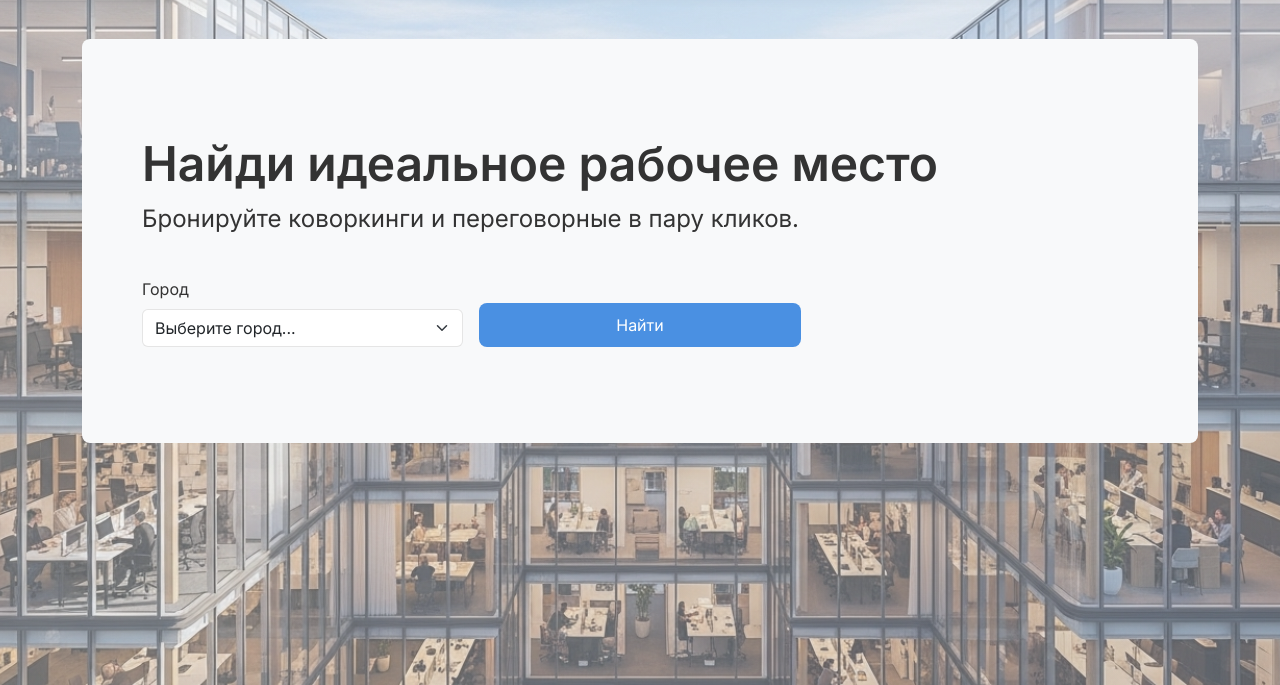
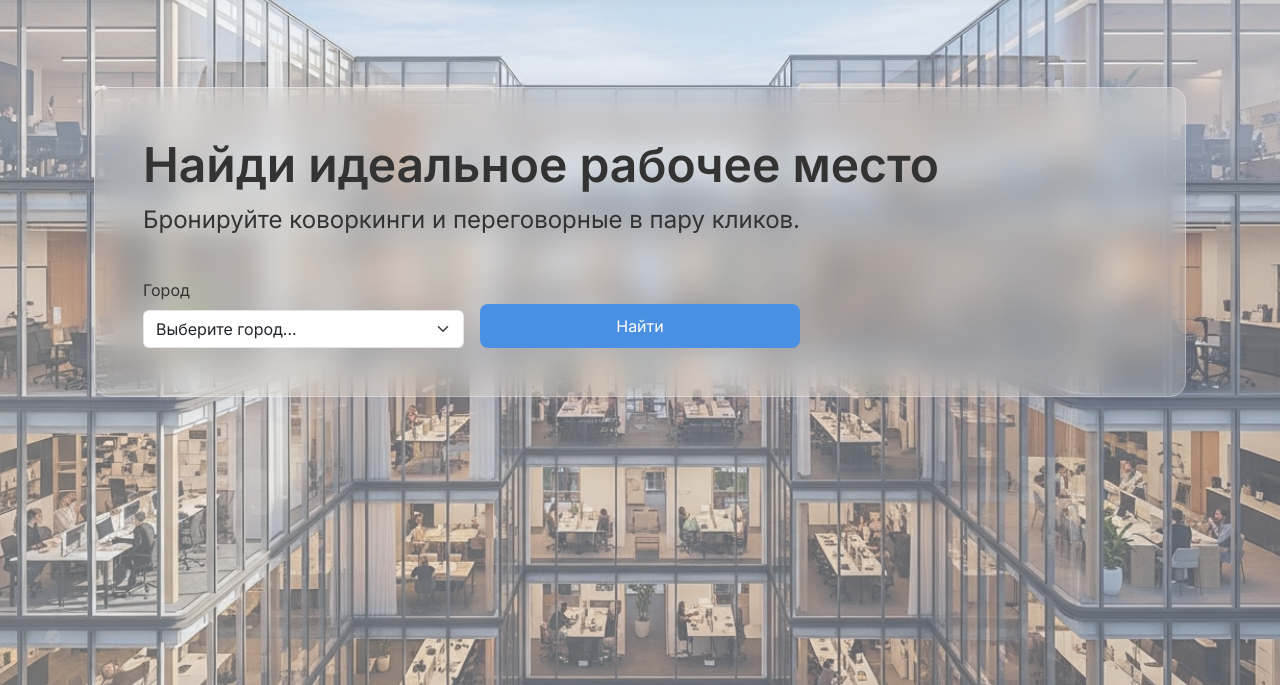
Before and after one commit to ADanUser/DeskHub, a Django app: page / in a window 1280 px wide. Shown: the part 61-746 px from the top of the page. Run offline with Django 5.2, Linux system fonts and the light colour scheme; data that the repository does not hold is empty.

Commit message:
Fix CSS caching and transparency

```diff
--- a/static/css/style.css
+++ b/static/css/style.css
@@ -23,12 +23,12 @@ body {
 }
 
 .glass-card {
-    background: rgba(255, 255, 255, 0.7);
-    backdrop-filter: blur(12px);
-    -webkit-backdrop-filter: blur(12px);
-    border: 1px solid rgba(255, 255, 255, 0.5);
+    background: rgba(255, 255, 255, 0.2); /* Сделал еще прозрачнее */
+    backdrop-filter: blur(15px);
+    -webkit-backdrop-filter: blur(15px);
+    border: 1px solid rgba(255, 255, 255, 0.3);
     border-radius: 16px;
-    box-shadow: 0 8px 32px 0 rgba(31, 38, 135, 0.07);
+    box-shadow: 0 8px 32px 0 rgba(31, 38, 135, 0.1);
 }
 
 .btn-primary {
--- a/templates/base.html
+++ b/templates/base.html
@@ -12,7 +12,7 @@
     <!-- Google Fonts -->
     <link href="https://fonts.googleapis.com/css2?family=Inter:wght@300;400;600&display=swap" rel="stylesheet">
     <!-- Custom CSS -->
-    <link href="{% static 'css/style.css' %}" rel="stylesheet">
+    <link href="{% static 'css/style.css' %}?v={% now 'U' %}" rel="stylesheet">
 </head>
 <body>
     <nav class="navbar navbar-expand-lg navbar-light fixed-top">
--- a/venues/templates/venues/index.html
+++ b/venues/templates/venues/index.html
@@ -1,8 +1,8 @@
 {% extends 'base.html' %}
 
 {% block content %}
-<div class="p-5 mb-4 bg-light rounded-3">
-    <div class="container-fluid py-5">
+<div class="container py-5 mt-5">
+    <div class="glass-card p-5">
         <h1 class="display-5 fw-bold">Найди идеальное рабочее место</h1>
         <p class="col-md-8 fs-4">Бронируйте коворкинги и переговорные в пару кликов.</p>
 
```
